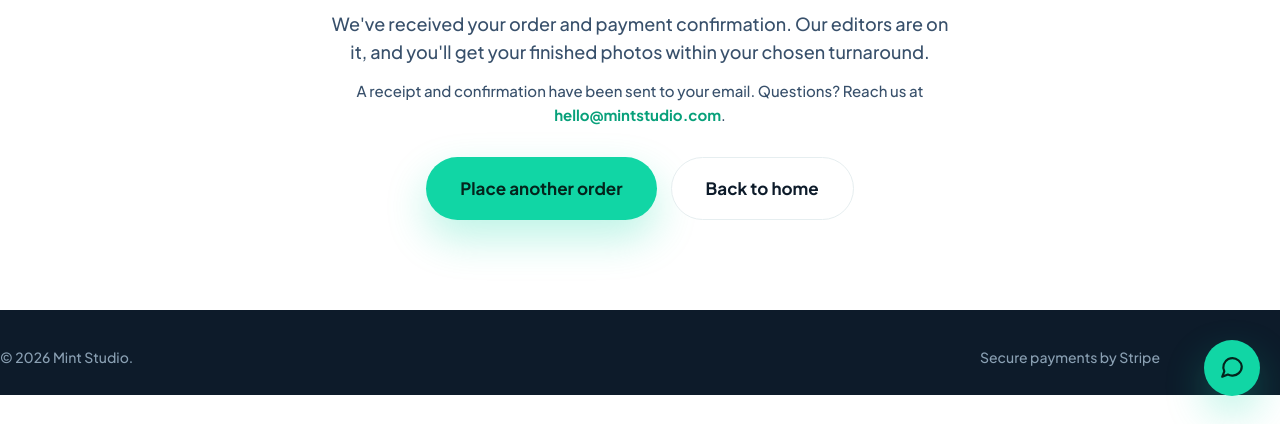
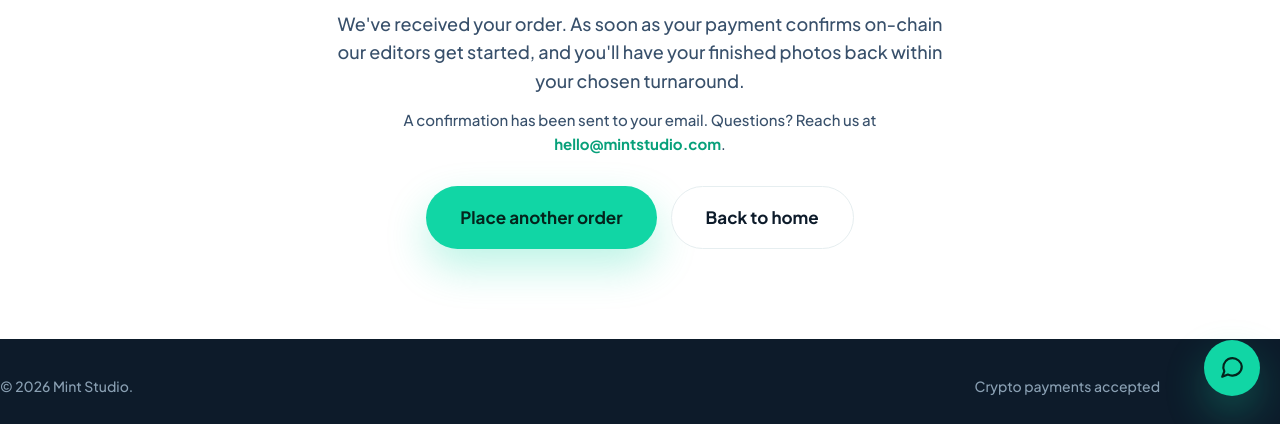
Before and after one commit to gutsoverfear95-spec/mintstudio, a plain HTML site: page success.html in a window 1280 px wide. Shown: the part 384-808 px from the top of the page. Drawn offline with Linux system fonts and the light colour scheme.

Commit message:
Success page: crypto wording

```diff
--- a/success.html
+++ b/success.html
@@ -29,8 +29,8 @@
       <svg width="46" height="46" viewBox="0 0 24 24" fill="none" stroke="#0bbf90" stroke-width="3" stroke-linecap="round" stroke-linejoin="round"><path d="M20 6L9 17l-5-5"/></svg>
     </div>
     <h1>Thank you — your order is in! 🎉</h1>
-    <p>We've received your order and payment confirmation. Our editors are on it, and you'll get your finished photos within your chosen turnaround.</p>
-    <p style="font-size:15px">A receipt and confirmation have been sent to your email. Questions? Reach us at <a data-mint="email" href="#" style="color:var(--mint-700);font-weight:700">our email</a>.</p>
+    <p>We've received your order. As soon as your payment confirms on-chain our editors get started, and you'll have your finished photos back within your chosen turnaround.</p>
+    <p style="font-size:15px">A confirmation has been sent to your email. Questions? Reach us at <a data-mint="email" href="#" style="color:var(--mint-700);font-weight:700">our email</a>.</p>
 
     <div id="order-recap" style="display:none;text-align:left;max-width:420px;margin:30px auto 0">
       <div class="card" style="padding:22px">
@@ -49,7 +49,7 @@
 <footer class="site-footer" style="padding:36px 0 26px">
   <div class="container footer-bottom" style="border:0;margin:0;padding:0">
     <span>© <span data-mint="year">2026</span> <span data-mint="name">Mint Studio</span>.</span>
-    <span>Secure payments by Stripe</span>
+    <span>Crypto payments accepted</span>
   </div>
 </footer>
 
```
